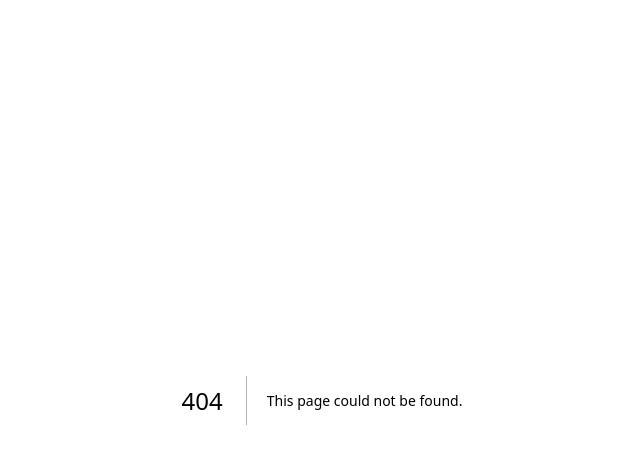
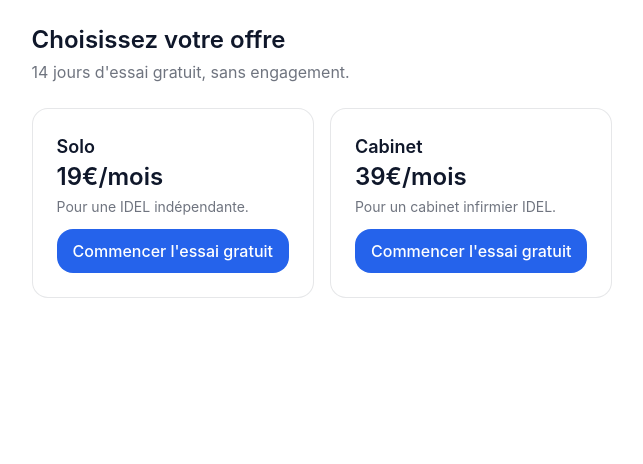
Before and after one commit to dimsxm-cell/soinely-app, a Next.js app: page /abonnement in a window 1280 px wide. Before the commit this address had no page. Shown: the top 464 px of the page, without its empty margins (318-961 px from the left). Built offline with nearby package versions, Linux system fonts and the light colour scheme.

Commit message:
feat(abonnements): écrans de choix de plan et de confirmation

```diff
--- /dev/null
+++ b/app/abonnement/page.tsx
@@ -0,0 +1,46 @@
+import { createCheckoutSessionAction } from "@/lib/data/abonnement-actions";
+import { Button } from "@/components/ui/Button";
+
+const PLANS = [
+  {
+    id: "solo",
+    nom: "Solo",
+    prix: "19€/mois",
+    description: "Pour une IDEL indépendante.",
+  },
+  {
+    id: "cabinet",
+    nom: "Cabinet",
+    prix: "39€/mois",
+    description: "Pour un cabinet infirmier IDEL.",
+  },
+] as const;
+
+export default function AbonnementPage() {
+  return (
+    <main className="mx-auto flex max-w-2xl flex-col gap-6 p-6">
+      <div>
+        <h1 className="text-2xl font-semibold text-navy">Choisissez votre offre</h1>
+        <p className="mt-1 text-navy/60">14 jours d&apos;essai gratuit, sans engagement.</p>
+      </div>
+
+      <div className="grid grid-cols-1 gap-4 sm:grid-cols-2">
+        {PLANS.map((plan) => (
+          <div key={plan.id} className="flex flex-col gap-3 rounded-card border border-navy/10 bg-white p-6">
+            <div>
+              <p className="text-lg font-semibold text-navy">{plan.nom}</p>
+              <p className="text-2xl font-semibold text-navy">{plan.prix}</p>
+              <p className="mt-1 text-sm text-navy/60">{plan.description}</p>
+            </div>
+            <form action={createCheckoutSessionAction}>
+              <input type="hidden" name="plan" value={plan.id} />
+              <Button type="submit" className="w-full">
+                Commencer l&apos;essai gratuit
+              </Button>
+            </form>
+          </div>
+        ))}
+      </div>
+    </main>
+  );
+}
--- /dev/null
+++ b/app/abonnement/succes/page.tsx
@@ -0,0 +1,16 @@
+import Link from "next/link";
+import { Button } from "@/components/ui/Button";
+
+export default function AbonnementSuccesPage() {
+  return (
+    <main className="mx-auto flex min-h-screen max-w-sm flex-col items-center justify-center gap-4 p-6 text-center">
+      <h1 className="text-2xl font-semibold text-navy">Essai démarré</h1>
+      <p className="text-navy/60">
+        Votre essai gratuit de 14 jours a bien démarré. Vous pouvez dès maintenant accéder à votre journée.
+      </p>
+      <Link href="/ma-journee">
+        <Button>Accéder à Ma Journée</Button>
+      </Link>
+    </main>
+  );
+}
```
